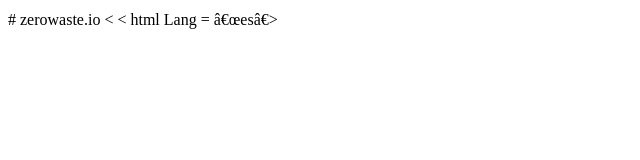
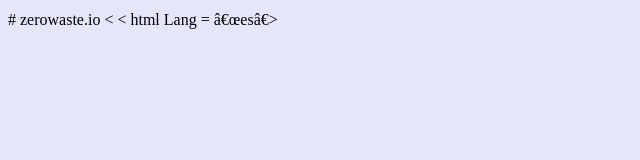
Before and after one commit to erandivillegas15/zerowaste, a plain HTML site: page index.html in a window 1280 px wide. Shown: the whole page, without its empty margins (0-640 px from the left). Drawn offline with Linux system fonts and the light colour scheme.

Commit message:
Update index.html

```diff
--- a/index.html
+++ b/index.html
@@ -10,9 +10,11 @@
  <style>
   body{
   font-family:sanserif;
-   backgraound-color:lavender;
+   background-color:lavender;
+  }
+  header{background-color:green}
+  </stile>
 
-  }
  </head>
 
 <body>
```
